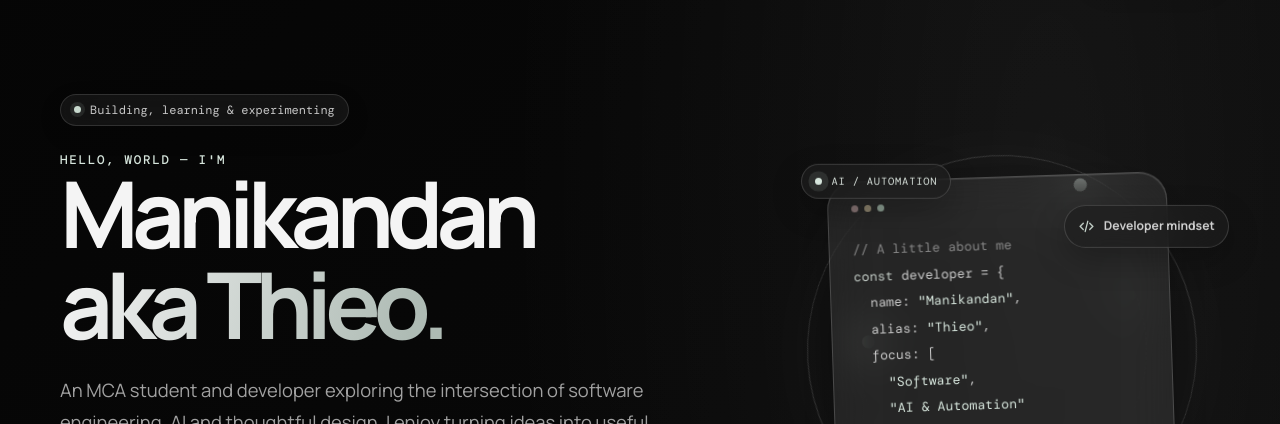
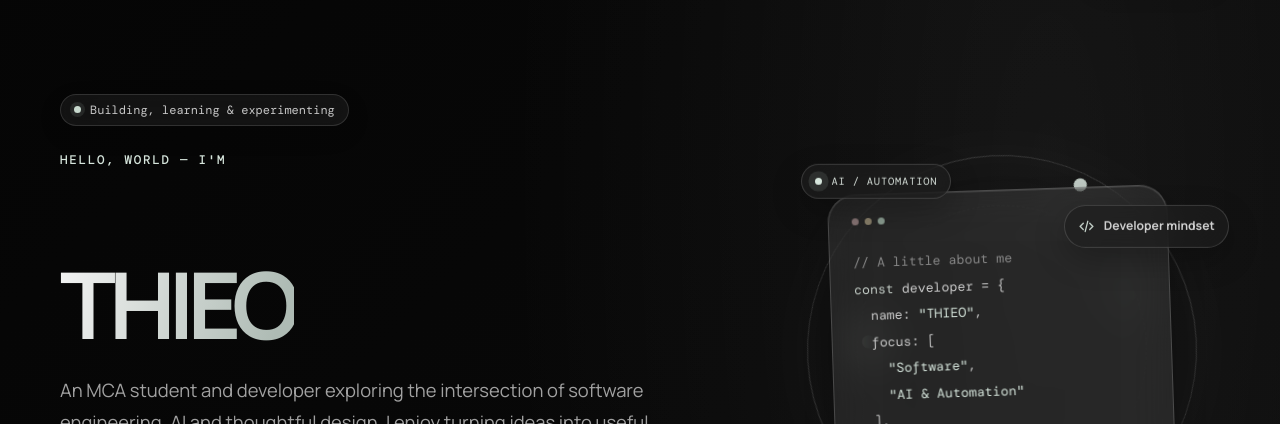
Before and after one commit to thieodev/index.mca, a plain HTML site: page index.html in a window 1280 px wide. Shown: the part 80-504 px from the top of the page. Drawn offline with nearby package versions, Linux system fonts and the light colour scheme.

Commit message:
Update name and title to 'THIEO'

```diff
--- a/index.html
+++ b/index.html
@@ -5,8 +5,8 @@
   <meta charset="UTF-8">
   <meta name="viewport" content="width=device-width, initial-scale=1.0">
   <meta name="theme-color" content="#0b1020">
-  <meta name="description" content="Manikandan — developer exploring AI, software engineering and thoughtful digital experiences.">
-  <title>Thieo — Developer & AI Enthusiast</title>
+  <meta name="description" content="thieo — developer exploring AI, software engineering and thoughtful digital experiences.">
+  <title> THIEO </title>
   <link rel="preconnect" href="https://fonts.googleapis.com">
   <link rel="preconnect" href="https://fonts.gstatic.com" crossorigin>
   <link href="https://fonts.googleapis.com/css2?family=DM+Mono:wght@400;500&family=Manrope:wght@400;500;600;700;800&display=swap" rel="stylesheet">
@@ -488,7 +488,7 @@
         <div class="hero-content">
           <div class="status"><span class="status-dot"></span> Building, learning & experimenting</div>
           <p class="eyebrow">Hello, world — I'm</p>
-          <h1>Manikandan<br><span class="gradient-text">aka Thieo.</span></h1>
+          <h1><br><span class="gradient-text"> THIEO </span></h1>
           <p class="hero-copy">An MCA student and developer exploring the intersection of software engineering, AI and thoughtful design. I enjoy turning ideas into useful digital experiences.</p>
           <div class="hero-actions">
             <a class="button button-primary" href="#projects">Explore my work <svg viewBox="0 0 24 24" fill="none" stroke="currentColor" stroke-width="2"><path d="M5 12h14m-6-6 6 6-6 6"/></svg></a>
@@ -506,8 +506,8 @@
             <div class="window-dots"><i></i><i></i><i></i></div>
             <div class="code-line"><span class="comment">// A little about me</span></div>
             <div class="code-line"><span class="key">const</span> developer = {</div>
-            <div class="code-line">&nbsp;&nbsp;name: <span class="value">"Manikandan"</span>,</div>
-            <div class="code-line">&nbsp;&nbsp;alias: <span class="value">"Thieo"</span>,</div>
+            <div class="code-line">&nbsp;&nbsp;name: <span class="value">"THIEO"</span>,</div>
+
             <div class="code-line">&nbsp;&nbsp;focus: [</div>
             <div class="code-line">&nbsp;&nbsp;&nbsp;&nbsp;<span class="value">"Software"</span>,</div>
             <div class="code-line">&nbsp;&nbsp;&nbsp;&nbsp;<span class="value">"AI & Automation"</span></div>
@@ -596,7 +596,7 @@
   <footer class="footer">
     <div class="container footer-inner">
       <a class="brand" href="#home"><span class="brand-mark"><svg viewBox="0 0 24 24" fill="none" stroke="currentColor" stroke-width="1.8" stroke-linecap="round" stroke-linejoin="round"><path d="m8 7-5 5 5 5M16 7l5 5-5 5M14 4l-4 16"/></svg></span>thieo.dev</a>
-      <span>© <span id="year"></span> Manikandan. Built with curiosity.</span>
+      <span>© <span id="year"></span> THIEO Built with curiosity.</span>
       <div class="footer-links"><a href="https://github.com/Thieodev" target="_blank" rel="noopener noreferrer">GitHub</a><a href="https://www.linkedin.com/in/thieodev/" target="_blank" rel="noopener noreferrer">LinkedIn</a></div>
     </div>
   </footer>
```
